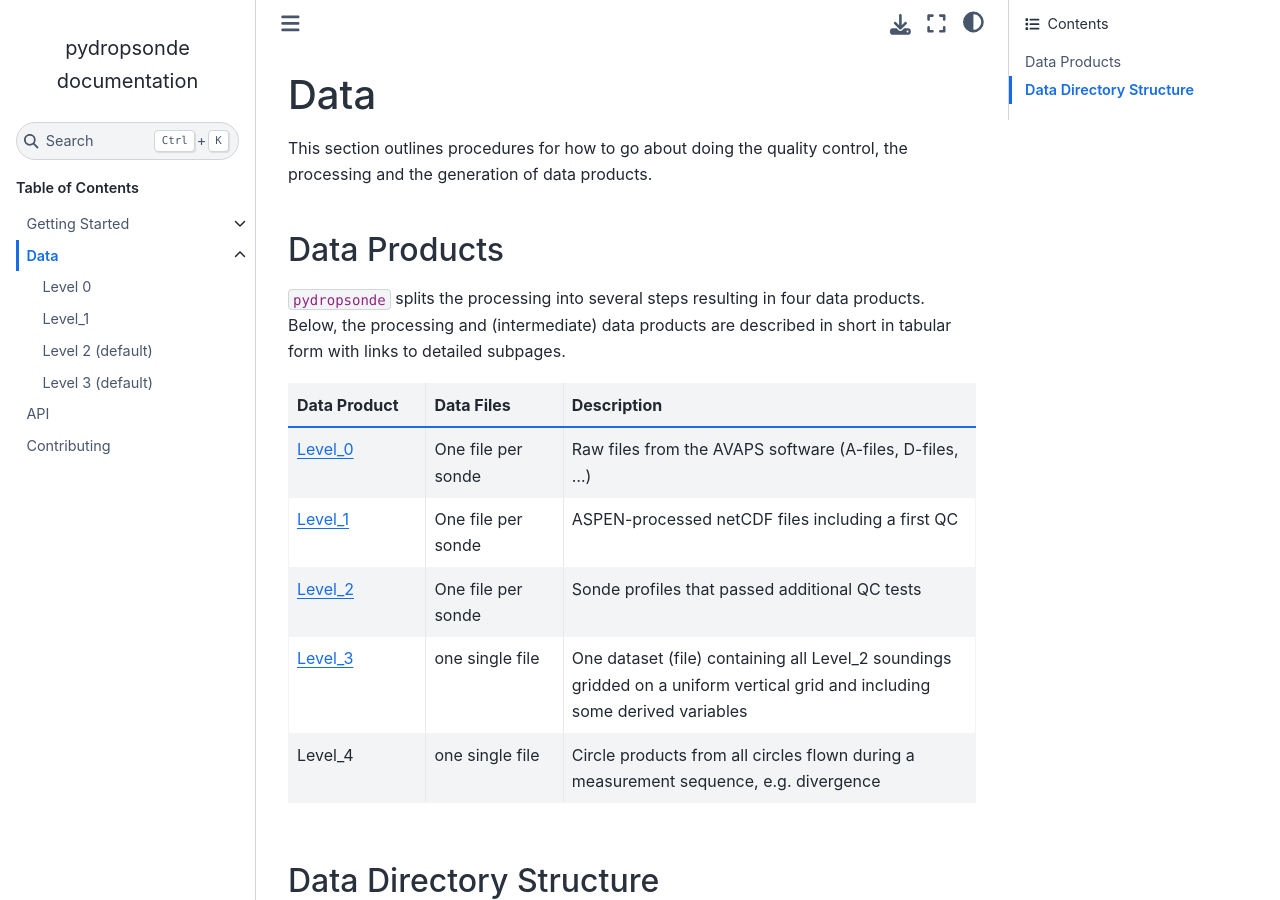
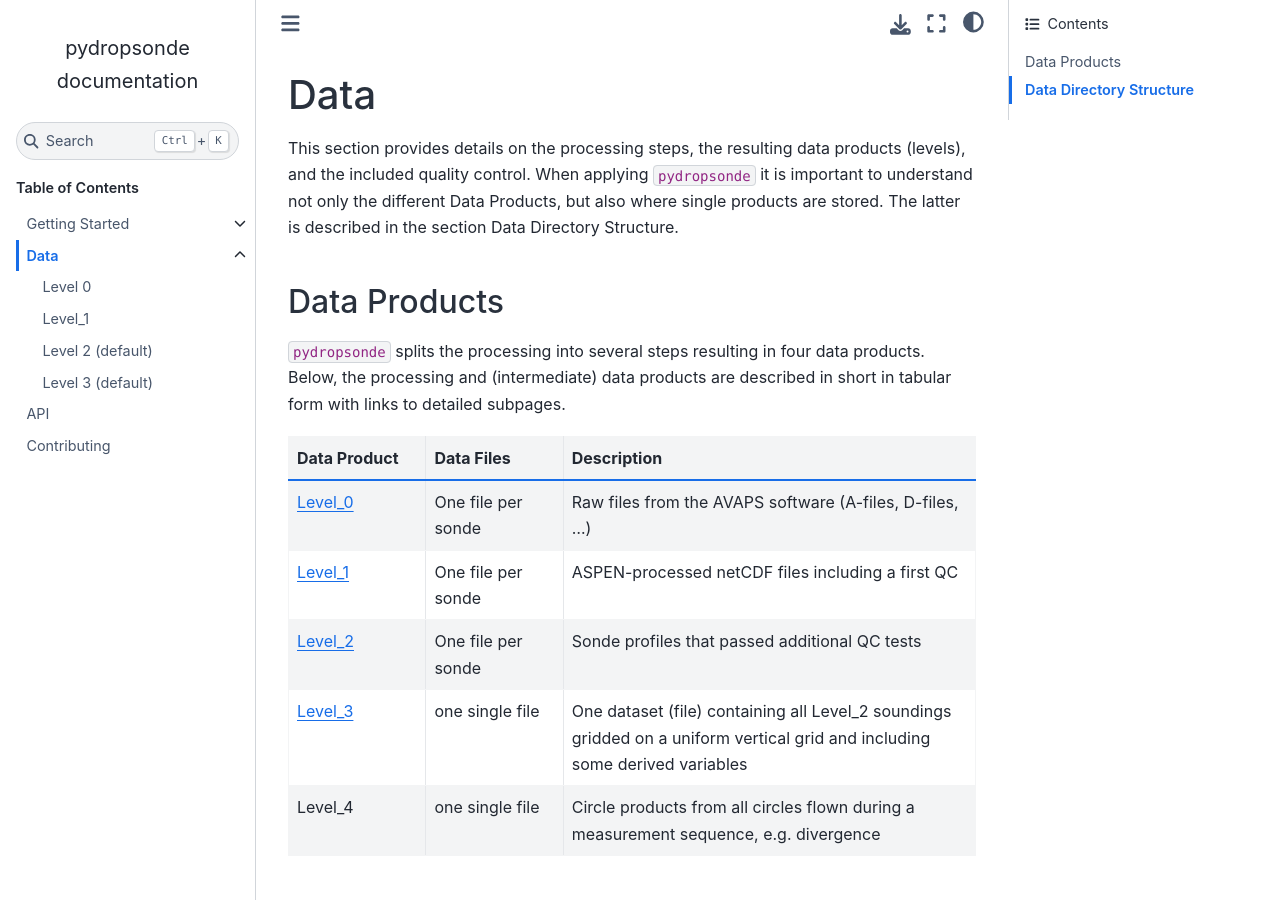
Before and after one commit to tmieslinger/pydropsonde, a Sphinx documentation site: the page built from docs/source/data/index.rst, in a window 1280 px wide and 900 px high. Built offline with Sphinx 7.4.7 and the Sphinx Book theme 1.1.4, drawn with Linux system fonts in a browser that asks for light colours.

Commit message:
data: update section description

```diff
--- a/docs/source/data/index.rst
+++ b/docs/source/data/index.rst
@@ -1,8 +1,10 @@
 Data
 ====
 
+This section provides details on the processing steps, the resulting data products (levels), and the included quality control.
+When applying ``pydropsonde`` it is important to understand not only the different Data Products, but also where single products are stored.
+The latter is described in the section Data Directory Structure.
 
-This section outlines procedures for how to go about doing the quality control, the processing and the generation of data products.
 
 Data Products
 -------------
```
